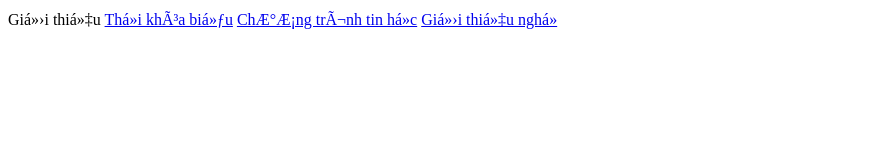
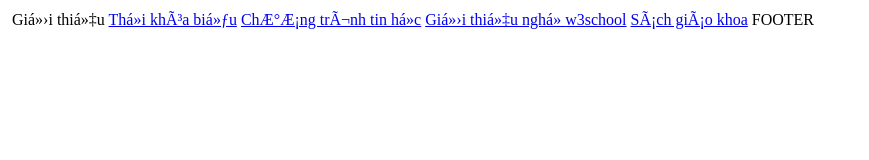
Before and after one commit to XuanNgoc02/Vani, a plain HTML site: page index.html in a window 1280 px wide. Shown: the whole page, without its empty margins (0-869 px from the left). Drawn offline with Linux system fonts and the light colour scheme.

Commit message:
Update index.html

```diff
--- a/index.html
+++ b/index.html
@@ -1,19 +1,22 @@
 <html>
 <head>
     <charset="utf-8">
-    <link href="style.css" rel="stylesheet" >
+    <link rel="stylesheet" href="style.css">
 </head>
  <body>
-  <dlv class="container">
-     <dlv class="header">
+  <dlv class="room">
+     <dlv class="header"> <img src=" "></div>
      <dlv class="menu:>
         <a href="Content/gioithieu.html" target="noidung">Giới thiệu</a> </li>
         <a href="Content/thoikhoabieu.html" target="noidung">Thời khóa biểu</a> </li>
         <a href="Content/tinhoc12.html" target="noidung">Chương trình tin học</a> </li>
         <a href="Content/gioithieunghe.css" target="noidung">Giới thiệu nghề </a> </li>
-    </dlv>
-     <dlv class="content"> </div>
+        <a href=" https://www.w3schools.com/html/default.asp" target="noidung">w3school</a>
+        <a href=" https://www.hoc10.vn/" target="noidung">Sách giáo khoa</a>
+     </div>
+     <dlv class="content">
         <frame name="noidung"> </iframe> </div>
-     <dlv class="footer"> </dlv>
+     <dlv class="footer"> FOOTER </dlv>
+     </dlv>
  </body>
 <html>
```
